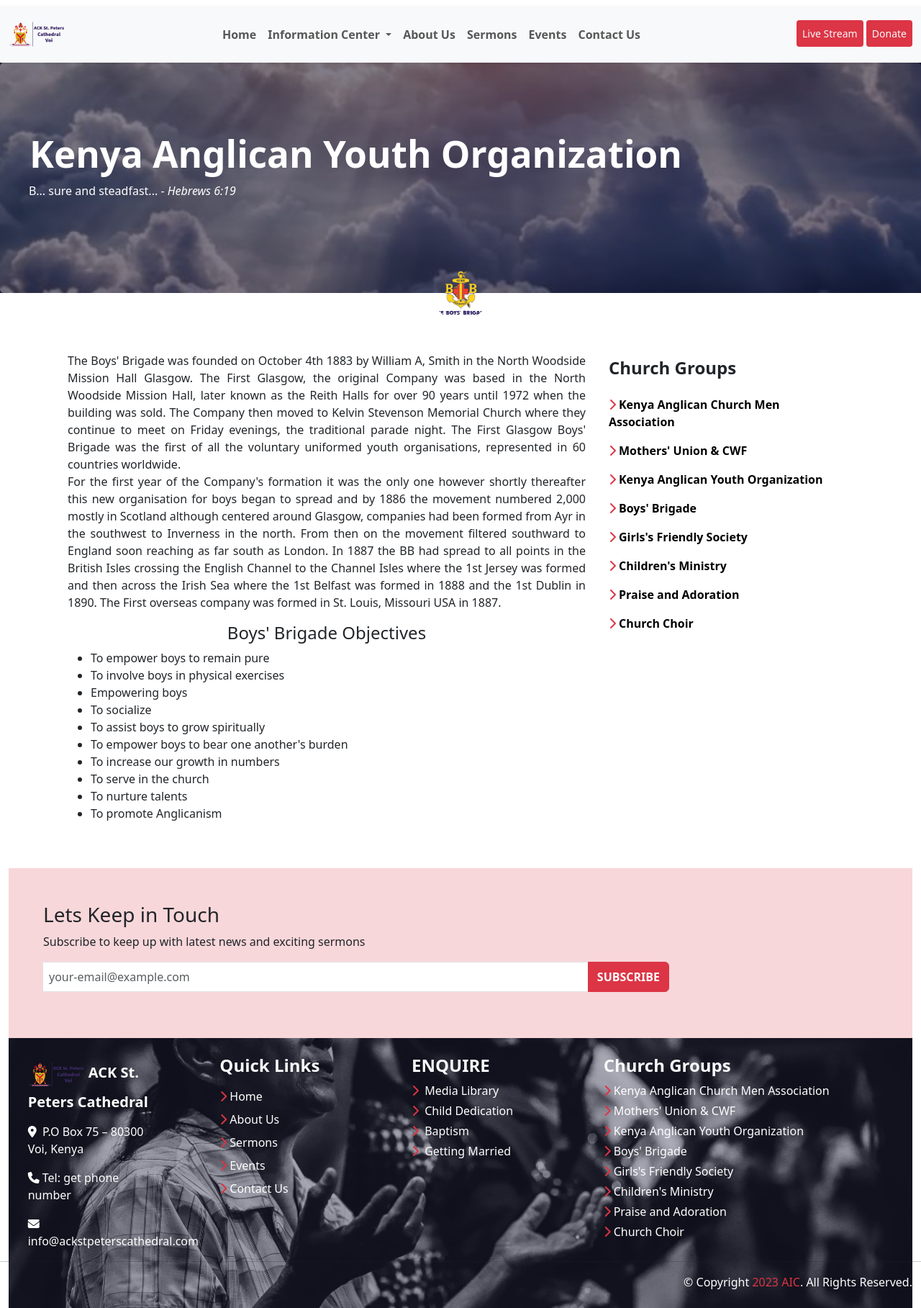
After one commit to muru-technologies/church, a Django app: template church/templates/boys.html in a window 1280 px wide. The commit adds this page. Shown: the whole page at 72% size. Run offline with Django 4.2, Linux system fonts and the light colour scheme; the template is opened without the code that fills it, so the values that code supplies are empty; parts of the project's set-up code (start-up, migrations or seed data) failed here and were passed over; some libraries are stand-ins or nearby versions.

Commit message:
completed church groups

```diff
--- a/church/static/css/style.css
+++ b/church/static/css/style.css
@@ -129,9 +129,15 @@
 
 .foot-link{
     color: white;
+
 }
 
-.foot-link:hover{
+.side-link{
+    color: black;
+    font-weight: bold;
+}
+
+.foot-link:hover, .side-link:hover{
     color: #dc3545;
     transition: .5s;
     padding-left: 10px;
--- a/church/templates/base.html
+++ b/church/templates/base.html
@@ -139,14 +139,28 @@
                                       <a href="{% url 'church:kama' %}" class="text-decoration-none drop-links"> Kenya Anglican Men Association</a>
                                     </li>
                                     <li class="pb-1">
-                                      <a href="{% url 'church:women' %}" class="text-decoration-none drop-links"> Women</a>
+                                      <a href="{% url 'church:women' %}" class="text-decoration-none drop-links"> Mother's Union & CWF</a>
                                     </li>
                                     <li class="pb-1">
-                                      <a href="{% url 'church:youth' %}" class="text-decoration-none drop-links"> Youth</a>
+                                      <a href="{% url 'church:youth' %}" class="text-decoration-none drop-links"> Kenya Anglican Youth Organization</a>
                                     </li>
                                     <li class="pb-1">
-                                      <a href="{% url 'church:sunday_school' %}" class="text-decoration-none drop-links"> Sunday School</a>
+                                      <a href="{% url 'church:boys' %}" class="text-decoration-none drop-links"> Boys Brigade</a>
                                     </li>
+                                    <li class="pb-1">
+                                      <a href="{% url 'church:girls' %}" class="text-decoration-none drop-links"> Girls's Friendly Society</a>
+                                    </li>
+                                    <li class="pb-1">
+                                      <a href="{% url 'church:children' %}" class="text-decoration-none drop-links">Children's Ministry</a>
+                                    </li>
+                                    <li class="pb-1">
+                                      <a href="{% url 'church:praise' %}" class="text-decoration-none drop-links"> Praise and Adoration</a>
+                                    </li>
+
+                                    <li class="pb-1">
+                                      <a href="{% url 'church:choir' %}" class="text-decoration-none drop-links"> Church Choir</a>
+                                    </li>
+
                                   </ul>
                               </div>
 
@@ -259,21 +273,34 @@
                 </ul>
               </div>
 
-              <div class="col-lg-2 col-md-5 col-10">
+              <div class="col-lg-4 col-md-7 col-10">
                 <ul class="list-unstyled">
-                  <h4 class="fw-bold text-light"> Ministries </h4>
+                  <h4 class="fw-bold text-light"> Church Groups</h4>
                   <li class="pb-1">
-                    <i class="fa-solid fa-chevron-right text-danger">&nbsp;</i><a href="{% url 'church:kama' %}" class="text-decoration-none foot-link"> Men</a>
+                    <i class="fa-solid fa-chevron-right text-danger">&nbsp;</i><a href="{% url 'church:kama' %}" class="text-decoration-none foot-link">Kenya Anglican Church Men Association</a>
                   </li>
                   <li class="pb-1">
-                    <i class="fa-solid fa-chevron-right text-danger">&nbsp;</i><a href="{% url 'church:women' %}" class="text-decoration-none foot-link"> Women</a>
+                    <i class="fa-solid fa-chevron-right text-danger">&nbsp;</i><a href="{% url 'church:women' %}" class="text-decoration-none foot-link">Mothers' Union & CWF</a>
                   </li>
                   <li class="pb-1">
-                    <i class="fa-solid fa-chevron-right text-danger">&nbsp;</i><a href="{% url 'church:youth' %}" class="text-decoration-none foot-link"> Youth</a>
+                    <i class="fa-solid fa-chevron-right text-danger">&nbsp;</i><a href="{% url 'church:youth' %}" class="text-decoration-none foot-link">Kenya Anglican Youth Organization</a>
                   </li>
                   <li class="pb-1">
-                    <i class="fa-solid fa-chevron-right text-danger">&nbsp;</i><a href="{% url 'church:sunday_school' %}" class="text-decoration-none foot-link"> Sunday School</a>
+                    <i class="fa-solid fa-chevron-right text-danger">&nbsp;</i><a href="{% url 'church:boys' %}" class="text-decoration-none foot-link">Boys' Brigade</a>
                   </li>
+                  <li class="pb-1">
+                    <i class="fa-solid fa-chevron-right text-danger">&nbsp;</i><a href="{% url 'church:girls' %}" class="text-decoration-none foot-link">Girls's Friendly Society</a>
+                  </li>
+                  <li class="pb-1">
+                    <i class="fa-solid fa-chevron-right text-danger">&nbsp;</i><a href="{% url 'church:children' %}" class="text-decoration-none foot-link">Children's Ministry</a>
+                  </li>
+                  <li class="pb-1">
+                    <i class="fa-solid fa-chevron-right text-danger">&nbsp;</i><a href="{% url 'church:praise' %}" class="text-decoration-none foot-link">Praise and Adoration</a>
+                  </li>
+                  <li class="pb-1">
+                    <i class="fa-solid fa-chevron-right text-danger">&nbsp;</i><a href="{% url 'church:choir' %}" class="text-decoration-none foot-link">Church Choir</a>
+                  </li>
+
                 </ul>
               </div>
 
--- /dev/null
+++ b/church/templates/boys.html
@@ -0,0 +1,71 @@
+{% extends 'base.html' %}
+{% load static %}
+
+{% block title %}
+Boys' Brigade
+{% endblock %}
+
+{% block content %}
+    <!-- header image -->
+
+    <div class="card bg-dark text-white header-sect rounded-0 border-0">
+        <div class="card-img header-img member-header"> </div>
+        <div class="card-img-overlay">
+          <h2 class="card-title header-text">Kenya Anglican Youth Organization</h2>
+          <p class="m-4 mt-1">
+             B... sure and steadfast... -
+            <span class="fst-italic"> Hebrews 6:19</span>
+        </p>
+        </div>
+      </div>
+
+    <!-- header image end-->
+
+
+        <img src="{% static './assets/boysbrigade.png' %}" class="position-relative ministry-icon rounded-circle top-50 start-50 translate-middle" alt="kama">
+
+
+  <div class="container-fluid">
+
+    <div class="mt-1 container">
+
+       <div class="row mx-auto justify-content-center">
+            <div class="col-lg-8 col-md-6 col-12">
+                <p style="text-align: justify;">
+                    The Boys' Brigade was founded on October 4th 1883 by William A, Smith in the North Woodside Mission Hall Glasgow.
+                    The First Glasgow, the original Company was based in the North Woodside Mission Hall, later known as the Reith Halls
+                    for over 90 years until 1972 when the building was sold. The Company then moved to Kelvin Stevenson Memorial Church where
+                    they continue to meet on Friday evenings, the traditional parade night. The First Glasgow Boys' Brigade was the first of
+                    all the voluntary uniformed youth organisations, represented in 60 countries worldwide.  <br>
+
+                    For the first year of the Company's formation it was the only one however shortly thereafter this new organisation for boys
+                    began to spread and by 1886 the movement numbered 2,000 mostly in Scotland although centered around Glasgow, companies had been
+                    formed from Ayr in the southwest to Inverness in the north. From then on the movement filtered southward to England soon reaching as
+                    far south as London. In 1887 the BB had spread to all points in the British Isles crossing the English Channel to the Channel Isles where
+                    the 1st Jersey was formed and then across the Irish Sea where the 1st Belfast was formed in 1888 and the 1st Dublin in 1890. The First overseas
+                    company was formed in St. Louis, Missouri USA in 1887.
+                </p>
+
+
+                <h4 class="text-center">Boys' Brigade Objectives</h4>
+                <ul>
+                    <li>To empower boys to remain pure</li>
+                    <li>To involve boys in physical exercises</li>
+                    <li>Empowering boys</li>
+                    <li>To socialize</li>
+                    <li>To assist boys to grow spiritually</li>
+                    <li>To empower boys to bear one another's burden</li>
+                    <li>To increase our growth in numbers</li>
+                    <li>To serve in the church</li>
+                    <li>To nurture talents</li>
+                    <li>To promote Anglicanism</li>
+                </ul>
+            </div>
+
+            <div class="col-lg-4 col-md-6 col-12">
+                {% include 'side_bar.html' %}
+            </div>
+        </div>
+
+    </div>
+{% endblock %}
--- /dev/null
+++ b/church/templates/side_bar.html
@@ -0,0 +1,28 @@
+<ul class="list-unstyled">
+    <h4 class="fw-bold text-dark p-2"> Church Groups</h4>
+    <li class="p-2">
+      <i class="fa-solid fa-chevron-right text-danger">&nbsp;</i><a href="{% url 'church:kama' %}" class="text-decoration-none side-link">Kenya Anglican Church Men Association</a>
+    </li>
+    <li class="p-2">
+      <i class="fa-solid fa-chevron-right text-danger">&nbsp;</i><a href="{% url 'church:women' %}" class="text-decoration-none side-link">Mothers' Union & CWF</a>
+    </li>
+    <li class="p-2">
+      <i class="fa-solid fa-chevron-right text-danger">&nbsp;</i><a href="{% url 'church:youth' %}" class="text-decoration-none side-link">Kenya Anglican Youth Organization</a>
+    </li>
+    <li class="p-2">
+      <i class="fa-solid fa-chevron-right text-danger">&nbsp;</i><a href="{% url 'church:boys' %}" class="text-decoration-none side-link">Boys' Brigade</a>
+    </li>
+    <li class="p-2">
+      <i class="fa-solid fa-chevron-right text-danger">&nbsp;</i><a href="{% url 'church:girls' %}" class="text-decoration-none side-link">Girls's Friendly Society</a>
+    </li>
+    <li class="p-2">
+      <i class="fa-solid fa-chevron-right text-danger">&nbsp;</i><a href="{% url 'church:children' %}" class="text-decoration-none side-link">Children's Ministry</a>
+    </li>
+    <li class="p-2">
+      <i class="fa-solid fa-chevron-right text-danger">&nbsp;</i><a href="{% url 'church:praise' %}" class="text-decoration-none side-link">Praise and Adoration</a>
+    </li>
+    <li class="p-2">
+      <i class="fa-solid fa-chevron-right text-danger">&nbsp;</i><a href="{% url 'church:choir' %}" class="text-decoration-none side-link">Church Choir</a>
+    </li>
+
+  </ul>
```
Also changed, not shown: church/templates/about.html (+3 -10 lines), church/templates/children.html (added, +62 -0 lines), church/templates/choir.html (added, +54 -0 lines), church/templates/girls.html (added, +62 -0 lines), church/templates/kama.html (+6 -7 lines), church/templates/praise.html (added, +58 -0 lines), church/templates/sunday_school.html (deleted, +0 -42 lines), church/templates/women.html (+44 -21 lines), church/templates/youth.html (+40 -26 lines), church/urls.py (+14 -6 lines), church/views.py (+15 -3 lines).
